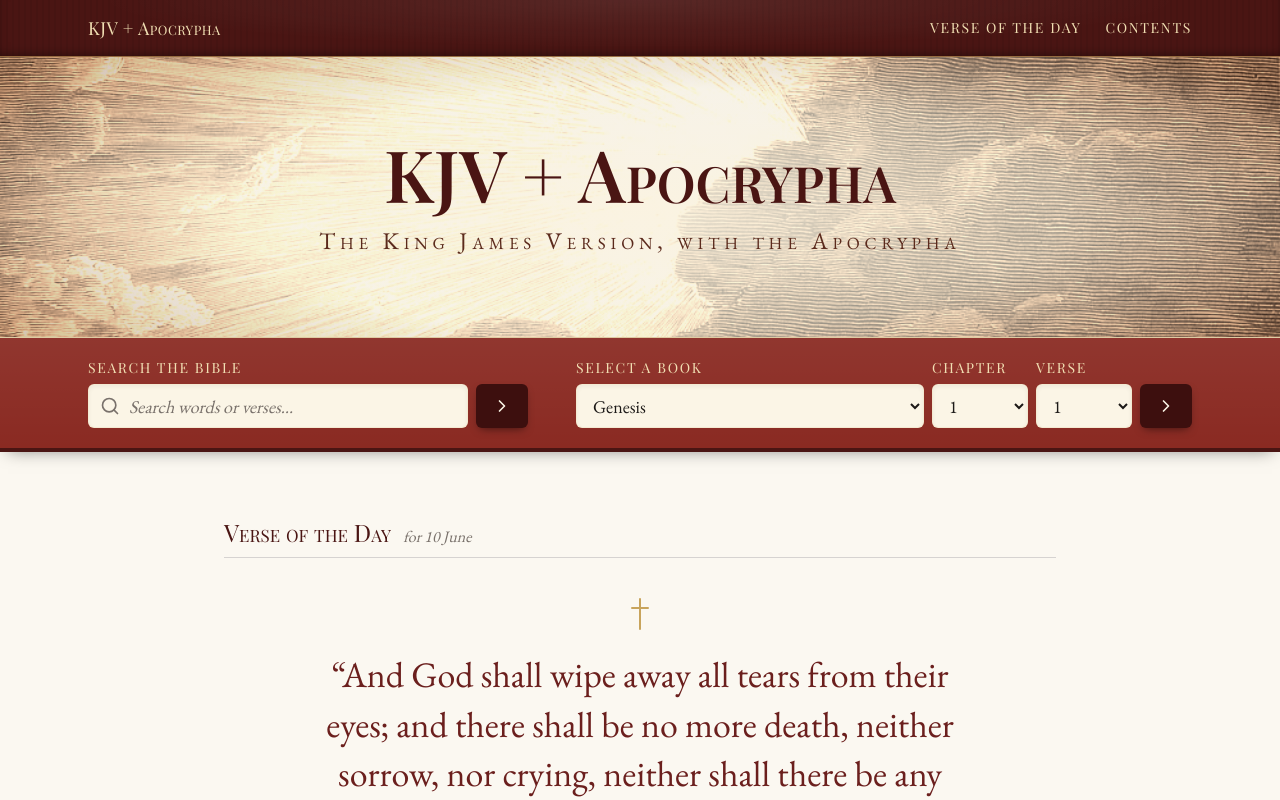
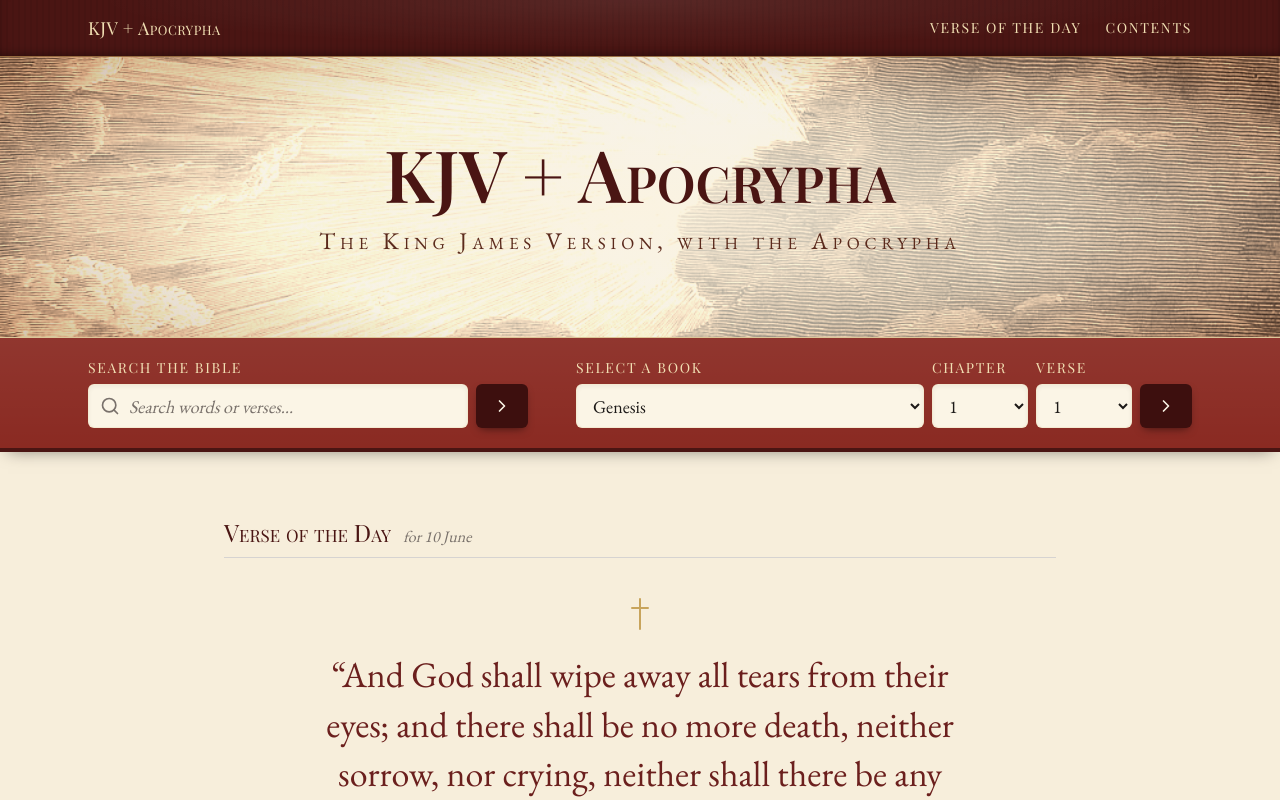
Before and after one commit to bishop67/my-bible, a Next.js app: page / in a window 1280 px wide. Shown: the top 800 px of the page. Built offline with nearby package versions, Linux system fonts and the light colour scheme; a web font is replaced by a local one.

Commit message:
Fixed styles

```diff
--- a/app/globals.css
+++ b/app/globals.css
@@ -1,7 +1,7 @@
 @import "tailwindcss";
 
 :root {
-  --paper: #fbf8f1;
+  --paper: #f7eedb;
   --background: var(--paper);
   --foreground: #1c1917;
 }
```
